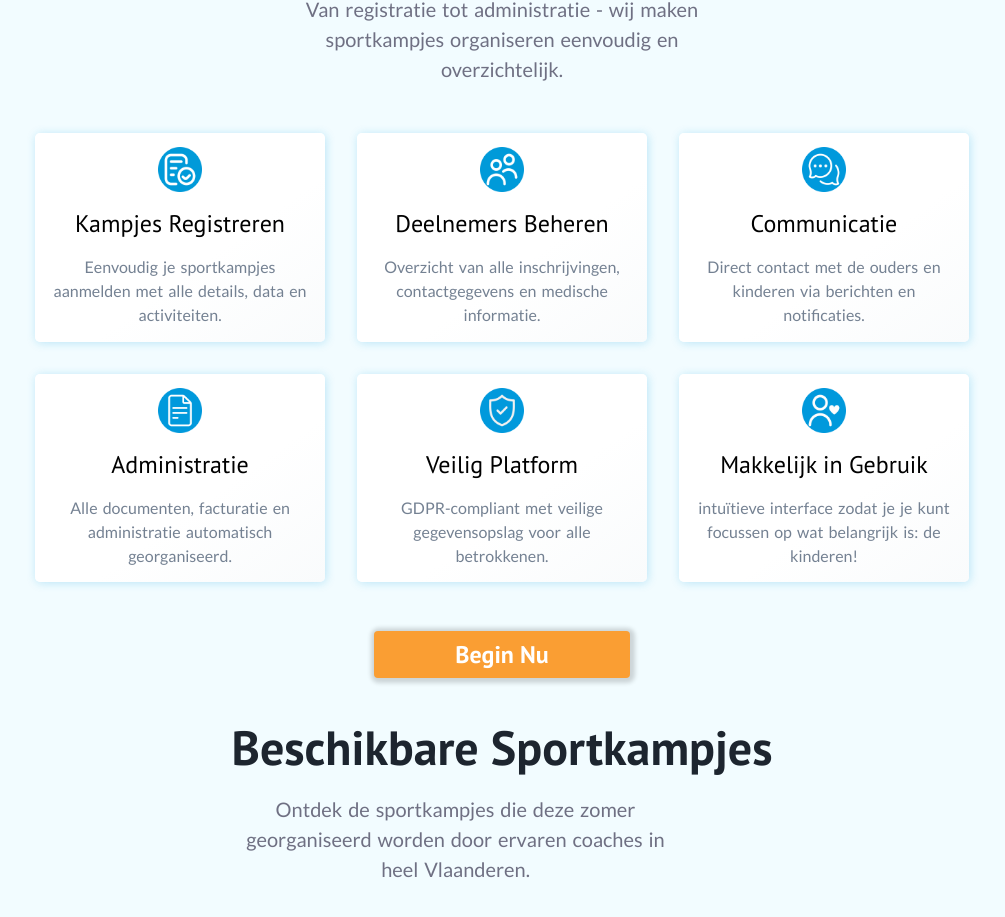
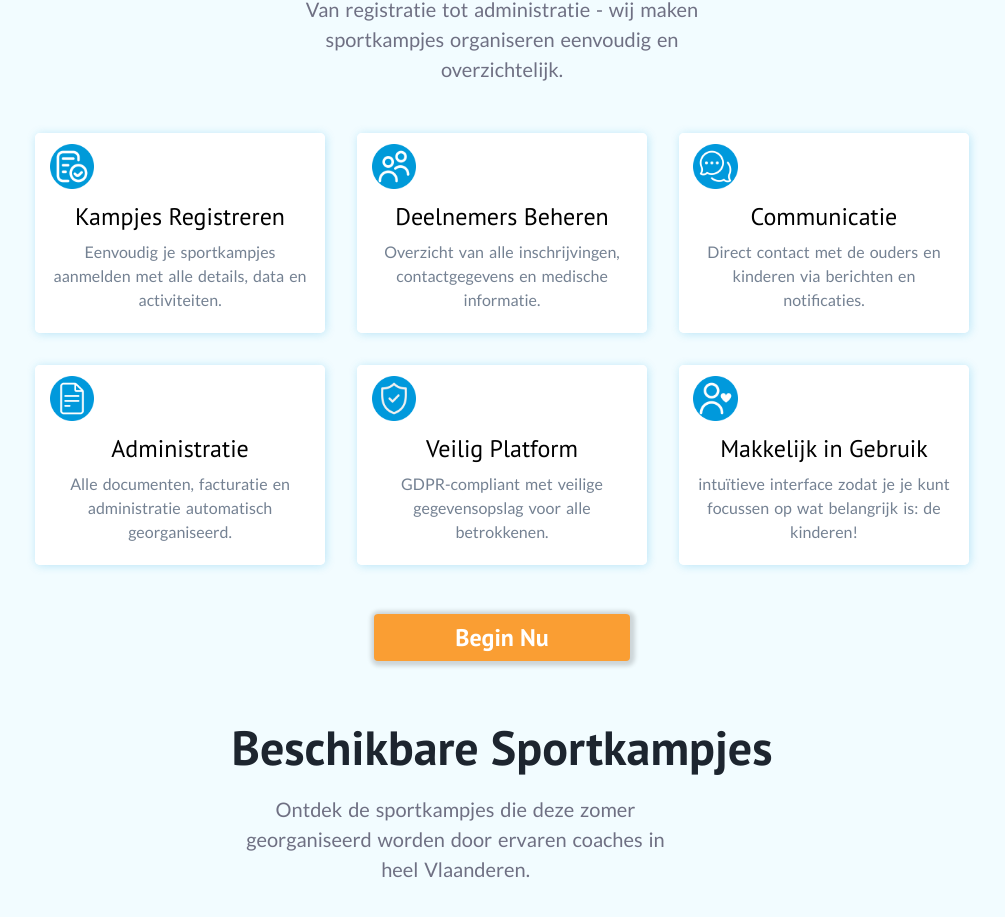
Before and after one commit to egonrenard/Kampio, an Angular app: page / in a window 1280 px wide. Shown: the part 910-1827 px from the top of the page, without its empty margins (138-1143 px from the left). Built offline with nearby package versions, Linux system fonts and the light colour scheme.

Commit message:
css hover effect

```diff
--- a/src/app/components/home-body-card/home-body-card.css
+++ b/src/app/components/home-body-card/home-body-card.css
@@ -1,25 +1,79 @@
-.home-body-card{
-  width: 100%;
-  background: linear-gradient(to bottom right, white 60%, #F9FBFC 100%);
-  border-width: 0;
-  box-shadow: 0px 0px 2px 0px #e5e7eb;
-  min-height: 22vh;
+.home-body-card {
+  background-color: white;
+  z-index: 1;
   border-radius: 5px;
-  display: flex;
-  flex-direction: column;
-  align-items: center;
-  padding: 5%;
+  min-height: 25vh;
   transition: transform 0.2s, box-shadow 0.2s;
   box-shadow: 1px 1px 10px 0px #009adc3b;
+  position: relative;
 }
 
-.home-body-card:hover {
-  box-shadow: 1px 1px 10px 0px #0000003b;
+.home-body-card:hover{
   transform: scale(1.02);
+  cursor: pointer;
+
+}
+
+.home-body-card-content {
+  position: absolute;
+  background-color: white;
+  height: 100%;
+  width: 100%;
+  border-radius: 5px;
+  padding: 4% 5%;
+  z-index: 10
+}
+
+.home-body-card::before,
+.home-body-card::after {
+  content: "";
+  opacity: 0;
+  transition: opacity 0.5s ease-in-out;
+}
+
+
+.home-body-card:hover::before,
+.hhome-body-card:hover::after {
+  content: "";
+  position: absolute;
+  border-radius: inherit;
+  inset: -.25rem;
+  z-index: 0;
+  background: conic-gradient(from var(--gradient-angle),
+      #009adc3b,
+      #0000003b,
+      #009adc3b,
+      #0000003b,
+      #009adc3b);
+
+  animation: rotation 5s linear infinite;
+
+  opacity: 1;
+
+}
+
+.home-camp-card:hover::after {
+  filter: blur(1.5rem)
+}
+
+@property --gradient-angle {
+  syntax: '<angle>';
+  inherits: false;
+  initial-value: 0deg;
+}
+
+@keyframes rotation {
+  0% {
+    --gradient-angle: 0deg;
+  }
+
+  100% {
+    --gradient-angle: 360deg;
+  }
 }
 
 h4{
-  margin: 2vh 0;
+  margin: 1vh ;
 }
 
 p{
--- a/src/app/components/home-body-card/home-body-card.html
+++ b/src/app/components/home-body-card/home-body-card.html
@@ -1,5 +1,7 @@
 <div class="home-body-card">
-  <img [src]="imageSrc" [alt]="imageAlt">
-  <h4>{{ title }}</h4>
-  <p>{{ description }}</p>
+  <div class="home-body-card-content">
+    <img [src]="imageSrc" [alt]="imageAlt">
+    <h4>{{ title }}</h4>
+    <p>{{ description }}</p>
+  </div>
 </div>
--- a/src/app/components/home-camp-card/home-camp-card.css
+++ b/src/app/components/home-camp-card/home-camp-card.css
@@ -6,6 +6,11 @@
   transition: transform 0.2s, box-shadow 0.2s;
   box-shadow: 1px 1px 10px 0px #009adc3b;
   position: relative;
+}
+
+.home-camp-card:hover{
+  transform: scale(1.02);
+  cursor: pointer;
 }
 
 .home-camp-card-content{
```
